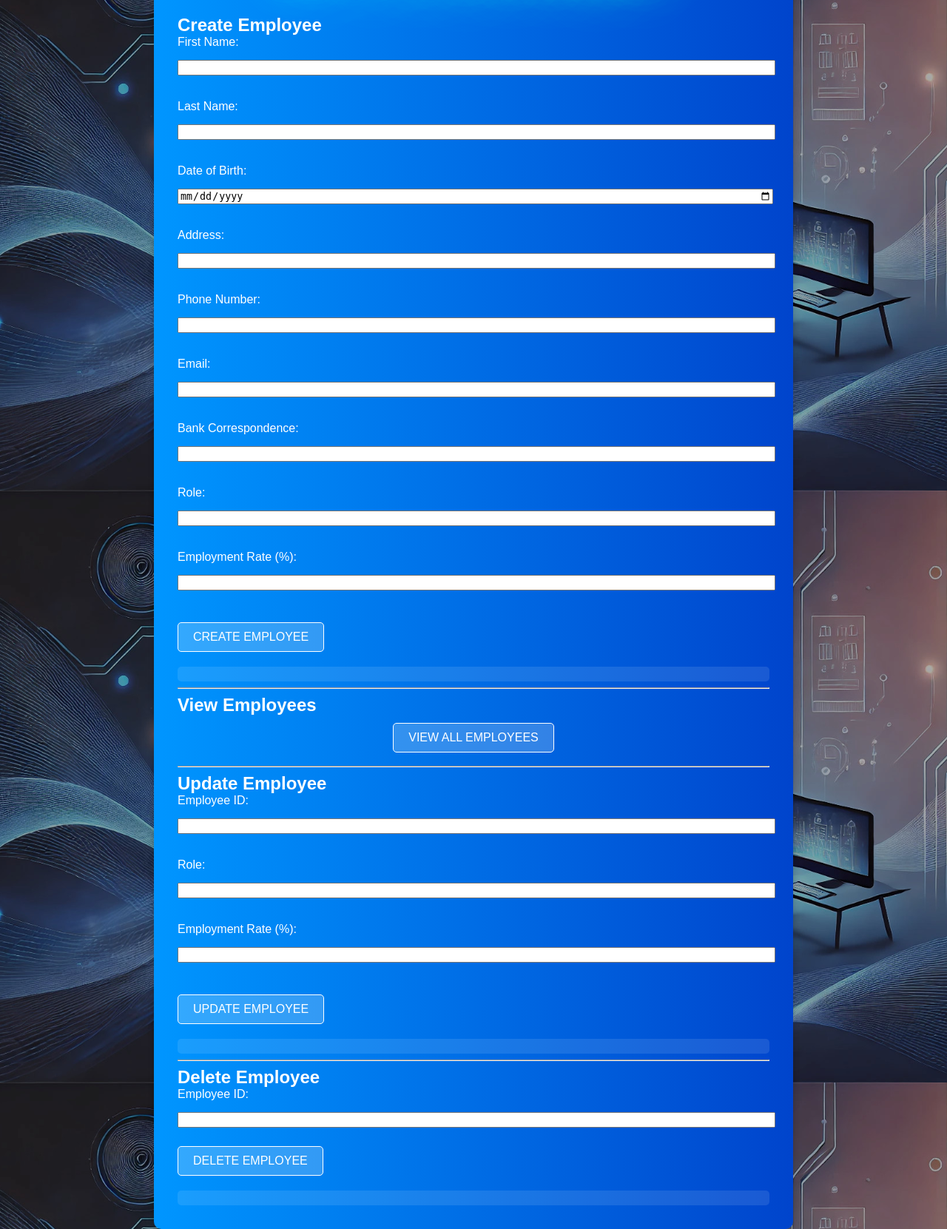
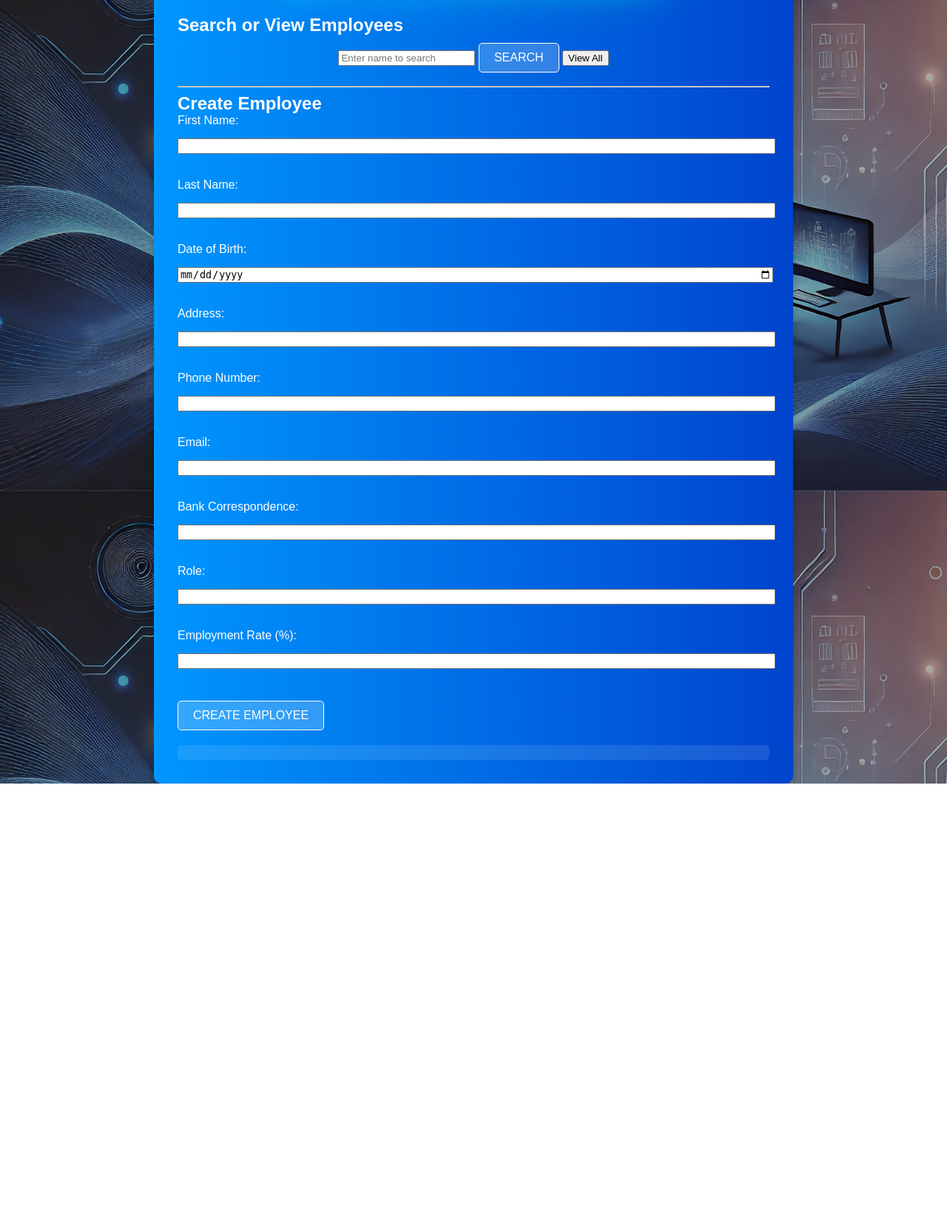
Before and after one commit to vitoxvi/Immotech, a Flask app: page /employees in a window 1280 px wide. Shown: the part 137-1798 px from the top of the page at 74% size. After the commit the page ends 1196 px from the top, so only its background shows below. Run offline with Flask 3, Linux system fonts and the light colour scheme.

Commit message:
employee search & delete & update for each item
contract dialoge and view all as well as updatea readded

appartments, added go back button, got lost in merges

```diff
--- a/templates/appartment.html
+++ b/templates/appartment.html
@@ -13,6 +13,8 @@
         <header>
             <h1>Apartment Management</h1>
         </header>
+
+        <button onclick="window.location.href='/'" class="back-button">Go Back</button>
 
     <!-- Create Apartment -->
     <form id="createApartmentForm">
--- a/templates/employee.html
+++ b/templates/employee.html
@@ -1,11 +1,13 @@
 <!DOCTYPE html>
 <html lang="en">
+
 <head>
     <meta charset="UTF-8">
     <meta name="viewport" content="width=device-width, initial-scale=1.0">
     <title>Employee Management</title>
     <link rel="stylesheet" href="/static/styles.css">
 </head>
+
 <body>
     <main>
         <header>
@@ -13,6 +15,30 @@
         </header>
 
         <button onclick="window.location.href='/'" class="back-button">Go Back</button>
+
+        <!-- Search or View Employees -->
+        <h2>Search or View Employees</h2>
+        <input type="text" id="searchInput" placeholder="Enter name to search" class="form-style">
+        <button onclick="searchOrViewEmployees()" class="primary-button">Search</button>
+        <button onclick="searchOrViewEmployees(true)" class="secondary-button">View All</button>
+        <div id="employeeList" class="list-style"></div>
+
+        <hr>
+        <!--Update Employees -->
+        <div id="updateEmployeeDialog" class="dialog" style="display: none;">
+            <div class="dialog-content">
+                <h2>Update Employee</h2>
+                <form id="updateEmployeeDialogForm">
+                    <input type="hidden" id="updateEmployeeDialogId">
+                    <label for="updateEmployeeDialogRole">Role:</label>
+                    <input type="text" id="updateEmployeeDialogRole" required><br>
+                    <label for="updateEmployeeDialogRate">Employment Rate (%):</label>
+                    <input type="number" id="updateEmployeeDialogRate" min="1" max="100" required><br>
+                    <button type="submit" class="primary-button">Update</button>
+                    <button type="button" onclick="closeUpdateEmployeeDialog()" class="secondary-button">Cancel</button>
+                </form>
+            </div>
+        </div>
 
         <!-- Create Employee -->
         <h2>Create Employee</h2>
@@ -49,47 +75,88 @@
             <button type="submit" class="primary-button">Create Employee</button>
         </form>
         <div id="createEmployeeResult" class="result-style"></div>
+    </main>
 
-        <hr>
-
-        <!-- Read Employees -->
-        <h2>View Employees</h2>
-        <button id="viewEmployeesButton" class="primary-button">View All Employees</button>
-        <div id="employeeList" class="list-style"></div>
-
-        <hr>
-
-        <!-- Update Employee -->
-        <h2>Update Employee</h2>
-        <form id="updateEmployeeForm" class="form-style">
-            <label for="updateEmployeeId">Employee ID:</label>
-            <input type="number" id="updateEmployeeId" name="updateEmployeeId" min="1" required><br>
-
-            <label for="updateRole">Role:</label>
-            <input type="text" id="updateRole" name="updateRole"><br>
-
-            <label for="updateEmploymentRate">Employment Rate (%):</label>
-            <input type="number" id="updateEmploymentRate" name="updateEmploymentRate" min="1" max="100"><br>
-
-            <button type="submit" class="primary-button">Update Employee</button>
-        </form>
-        <div id="updateEmployeeResult" class="result-style"></div>
-
-        <hr>
-
-        <!-- Delete Employee -->
-        <h2>Delete Employee</h2>
-        <form id="deleteEmployeeForm" class="form-style">
-            <label for="deleteEmployeeId">Employee ID:</label>
-            <input type="number" id="deleteEmployeeId" name="deleteEmployeeId" min="1" required>
-            <button type="submit" class="primary-button">Delete Employee</button>
-        </form>
-        <div id="deleteEmployeeResult" class="result-style"></div>
-    </main>
     <script>
         const EMPLOYEE_API = 'backend/employees';
 
-        // Create Employee
+        async function deleteEmployee(employeeId) {
+            if (!confirm(`Are you sure you want to delete Employee ID ${employeeId}?`)) return;
+
+            try {
+                const response = await fetch(`${EMPLOYEE_API}/${employeeId}`, {
+                    method: 'DELETE',
+                });
+
+                if (!response.ok) {
+                    const errorText = await response.text();
+                    alert(`Error deleting employee: ${errorText}`);
+                    return;
+                }
+
+                alert(`Employee ID ${employeeId} deleted successfully.`);
+                searchOrViewEmployees(true); // Refresh employee list
+            } catch (error) {
+                alert(`Error deleting employee: ${error.message}`);
+            }
+        }
+
+        document.getElementById('updateEmployeeDialogForm').addEventListener('submit', async (e) => {
+            e.preventDefault();
+
+            const employeeId = document.getElementById('updateEmployeeDialogId').value;
+            const payload = {
+                role: document.getElementById('updateEmployeeDialogRole').value,
+                employment_rate: parseFloat(document.getElementById('updateEmployeeDialogRate').value),
+            };
+
+            try {
+                const response = await fetch(`${EMPLOYEE_API}/${employeeId}`, {
+                    method: 'PUT',
+                    headers: { 'Content-Type': 'application/json' },
+                    body: JSON.stringify(payload),
+                });
+
+                if (!response.ok) {
+                    const errorText = await response.text();
+                    alert(`Error updating employee: ${errorText}`);
+                    return;
+                }
+
+                alert(`Employee ID ${employeeId} updated successfully.`);
+                closeUpdateEmployeeDialog();
+                searchOrViewEmployees(true); // Refresh employee list
+            } catch (error) {
+                alert(`Error updating employee: ${error.message}`);
+            }
+        });
+
+
+
+
+        function openUpdateEmployeeDialog(employeeId) {
+            const dialog = document.getElementById('updateEmployeeDialog');
+            const employeeDiv = document.querySelector(`[data-employee-id="${employeeId}"]`);
+
+            if (!employeeDiv) {
+                alert("Error: Employee data not found!");
+                return;
+            }
+
+            document.getElementById('updateEmployeeDialogId').value = employeeId;
+            document.getElementById('updateEmployeeDialogRole').value = employeeDiv.querySelector('.employee-role').innerText;
+            document.getElementById('updateEmployeeDialogRate').value = employeeDiv.querySelector('.employee-rate').innerText;
+
+            dialog.style.display = 'block';
+        }
+
+        function closeUpdateEmployeeDialog() {
+            const dialog = document.getElementById('updateEmployeeDialog');
+            dialog.style.display = 'none';
+        }
+
+
+
         document.getElementById('createEmployeeForm').addEventListener('submit', async (e) => {
             e.preventDefault();
 
@@ -114,12 +181,12 @@
                 const data = await response.json();
                 document.getElementById('createEmployeeResult').innerText = JSON.stringify(data, null, 2);
             } catch (error) {
-                document.getElementById('createEmployeeResult').innerText = `Error: ${error}`;
+                document.getElementById('createEmployeeResult').innerText = `Error: ${error.message}`;
             }
         });
 
-        // View Employees
-        document.getElementById('viewEmployeesButton').addEventListener('click', async () => {
+        async function searchOrViewEmployees(viewAll = false) {
+            const query = document.getElementById('searchInput').value.trim().toLowerCase();
             const employeeList = document.getElementById('employeeList');
             employeeList.innerHTML = ''; // Clear previous content
 
@@ -127,74 +194,47 @@
                 const response = await fetch(EMPLOYEE_API);
                 const data = await response.json();
 
-        if (data.length === 0) {
+                // If not viewing all, filter employees by name (partial match, case insensitive)
+                const filteredEmployees = viewAll
+                    ? data
+                    : data.filter(employee =>
+                        employee.first_name.toLowerCase().includes(query) ||
+                        employee.last_name.toLowerCase().includes(query)
+                    );
+
+                if (filteredEmployees.length === 0) {
                     employeeList.innerHTML = '<p>No employees found.</p>';
                     return;
                 }
 
-        data.forEach((employee) => {
+                // Display employees
+                filteredEmployees.forEach(employee => {
                     const employeeDiv = document.createElement('div');
-            employeeDiv.classList.add('result-style'); // Use existing CSS class for styling
+                    employeeDiv.classList.add('result-style');
+                    employeeDiv.setAttribute('data-employee-id', employee.person_id);
+
                     employeeDiv.innerHTML = `
-                <strong>ID:</strong> ${employee.id}<br>
+                <strong>ID:</strong> ${employee.person_id}<br>
                 <strong>First Name:</strong> ${employee.first_name}<br>
                 <strong>Last Name:</strong> ${employee.last_name}<br>
-                <strong>Date of Birth:</strong> ${employee.date_of_birth || 'N/A'}<br>
+                <strong>Email:</strong> ${employee.email || 'N/A'}<br>
+                <strong>Phone Number:</strong> ${employee.phone_number || 'N/A'}<br>
                 <strong>Address:</strong> ${employee.address || 'N/A'}<br>
-                <strong>Phone Number:</strong> ${employee.phone_number || 'N/A'}<br>
-                <strong>Email:</strong> ${employee.email || 'N/A'}<br>
-                <strong>Bank Correspondence:</strong> ${employee.bank_correspondence || 'N/A'}<br>
-                <strong>Role:</strong> ${employee.role}<br>
-                <strong>Employment Rate:</strong> ${employee.employment_rate}%<br>
+                <strong>Role:</strong> <span class="employee-role">${employee.role}</span><br>
+                <strong>Employment Rate:</strong> <span class="employee-rate">${employee.employment_rate}</span>%<br>
+                <button class="secondary-button" onclick="openUpdateEmployeeDialog(${employee.person_id})">Update</button>
+                <button class="danger-button" onclick="deleteEmployee(${employee.person_id})">Delete</button>
                 <hr>
             `;
+
                     employeeList.appendChild(employeeDiv);
                 });
             } catch (error) {
-        employeeList.innerHTML = `<p class="result-style">Error: ${error.message}</p>`;
+                employeeList.innerHTML = `<p>Error fetching employees: ${error.message}</p>`;
             }
-});
+        }
 
-
-        // Update Employee
-        document.getElementById('updateEmployeeForm').addEventListener('submit', async (e) => {
-            e.preventDefault();
-
-            const employeeId = document.getElementById('updateEmployeeId').value;
-            const payload = {
-                role: document.getElementById('updateRole').value,
-                employment_rate: document.getElementById('updateEmploymentRate').value,
-            };
-
-            try {
-                const response = await fetch(`${EMPLOYEE_API}/${employeeId}`, {
-                    method: 'PUT',
-                    headers: { 'Content-Type': 'application/json' },
-                    body: JSON.stringify(payload),
-                });
-                const data = await response.json();
-                document.getElementById('updateEmployeeResult').innerText = JSON.stringify(data, null, 2);
-            } catch (error) {
-                document.getElementById('updateEmployeeResult').innerText = `Error: ${error}`;
-            }
-        });
-
-        // Delete Employee
-        document.getElementById('deleteEmployeeForm').addEventListener('submit', async (e) => {
-            e.preventDefault();
-
-            const employeeId = document.getElementById('deleteEmployeeId').value;
-
-            try {
-                const response = await fetch(`${EMPLOYEE_API}/${employeeId}`, {
-                    method: 'DELETE',
-                });
-                const data = await response.json();
-                document.getElementById('deleteEmployeeResult').innerText = JSON.stringify(data, null, 2);
-            } catch (error) {
-                document.getElementById('deleteEmployeeResult').innerText = `Error: ${error}`;
-            }
-        });
     </script>
 </body>
+
 </html>
```
Also changed, not shown: templates/contract.html (+109 -75 lines). Lines whose indentation alone changed are shown as unchanged.
